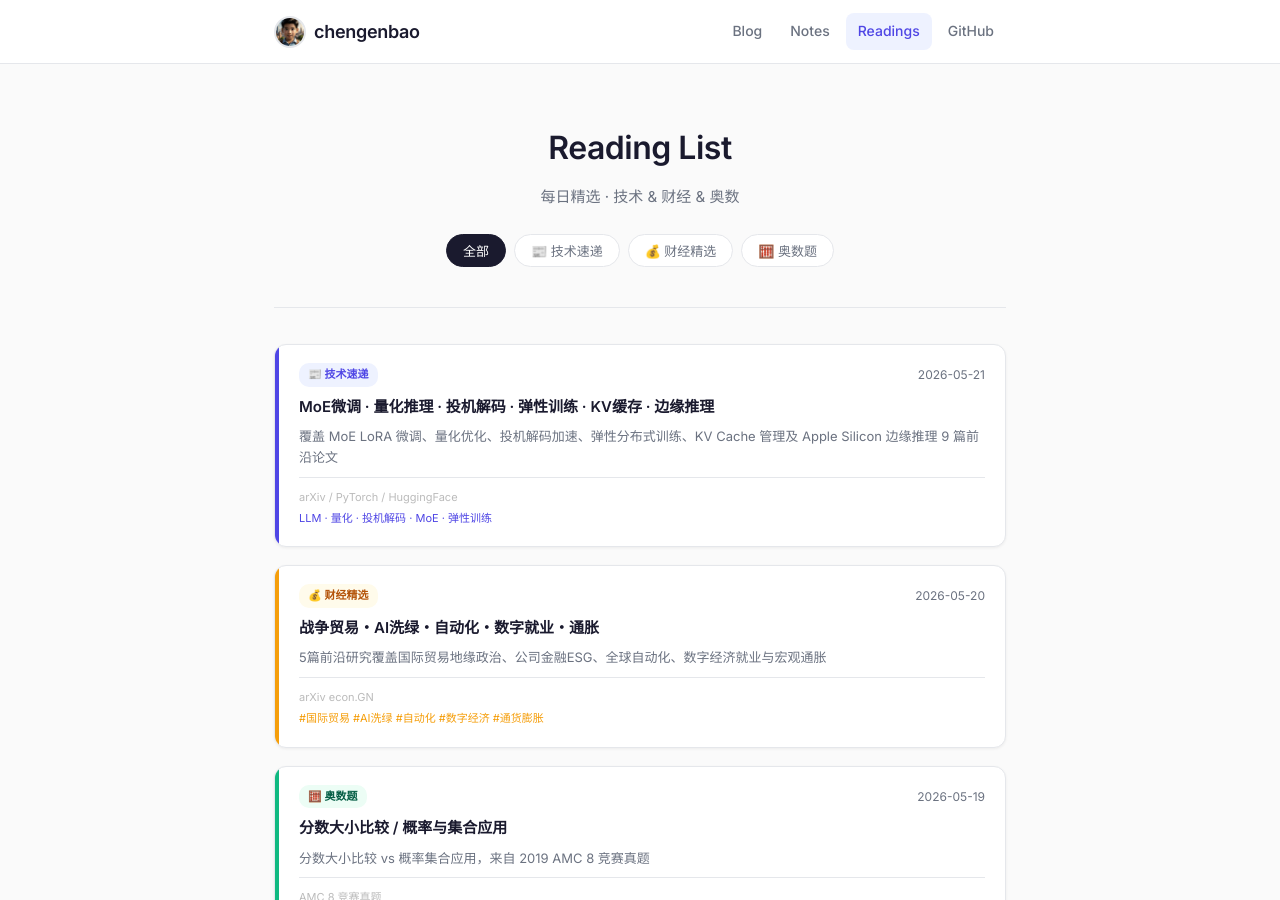
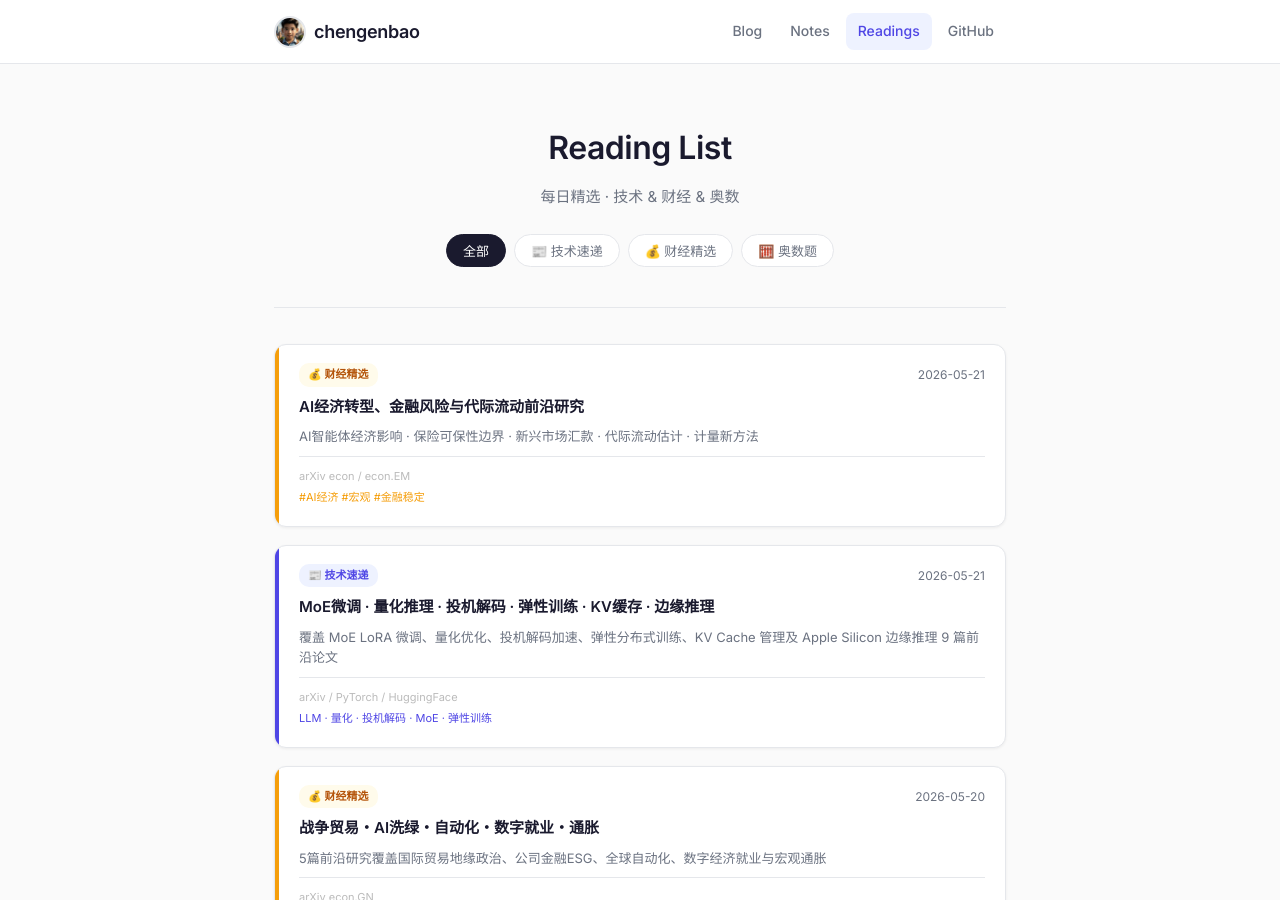
Before and after one commit to chengenbao/chengenbao.github.io, a Jekyll site: the page built from reading-list/index.md, in a window 1280 px wide and 900 px high. Built offline with Jekyll 4.4.1, drawn with Linux system fonts in a browser that asks for light colours.

Commit message:
add finance card 2026-05-21

```diff
--- a/reading-list/index.md
+++ b/reading-list/index.md
@@ -18,6 +18,21 @@ permalink: /reading-list/
   </div>
 
   <div class="rl-grid">
+<a class="rl-card finance" href="/reading-list/2026-05-21-finance-daily/">
+  <div class="rl-accent"></div>
+  <div class="rl-body">
+    <div class="rl-top">
+      <span class="rl-badge finance">💰 财经精选</span>
+      <time>2026-05-21</time>
+    </div>
+    <h2>AI经济转型、金融风险与代际流动前沿研究</h2>
+    <p>AI智能体经济影响 · 保险可保性边界 · 新兴市场汇款 · 代际流动估计 · 计量新方法</p>
+    <div class="rl-meta">
+      <span class="rl-source">arXiv econ / econ.EM</span>
+      <span class="rl-tags">#AI经济 #宏观 #金融稳定</span>
+    </div>
+  </div>
+</a>
 <a class="rl-card tech" href="/reading-list/2026-05-21-tech-daily/">
   <div class="rl-accent"></div>
   <div class="rl-body">
```
